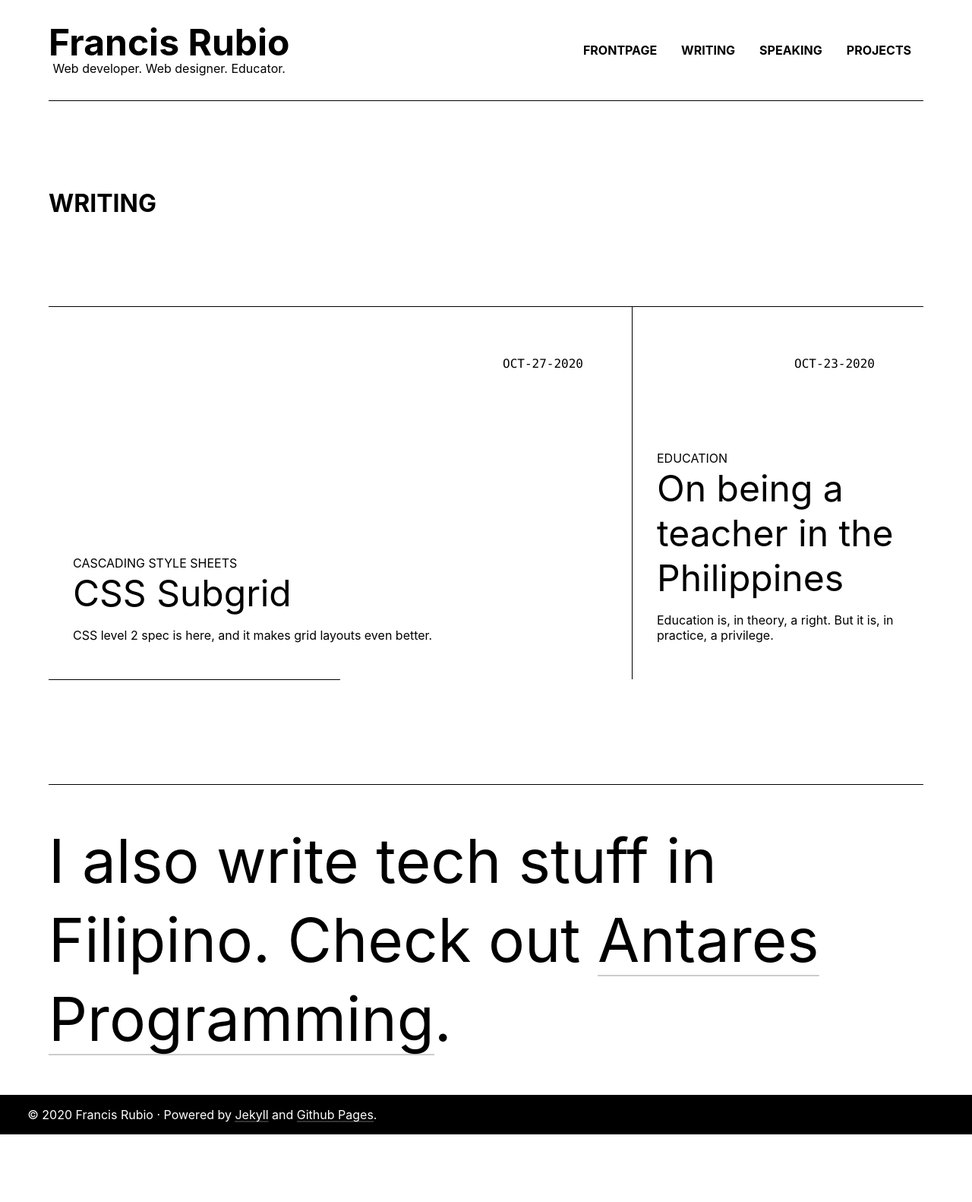
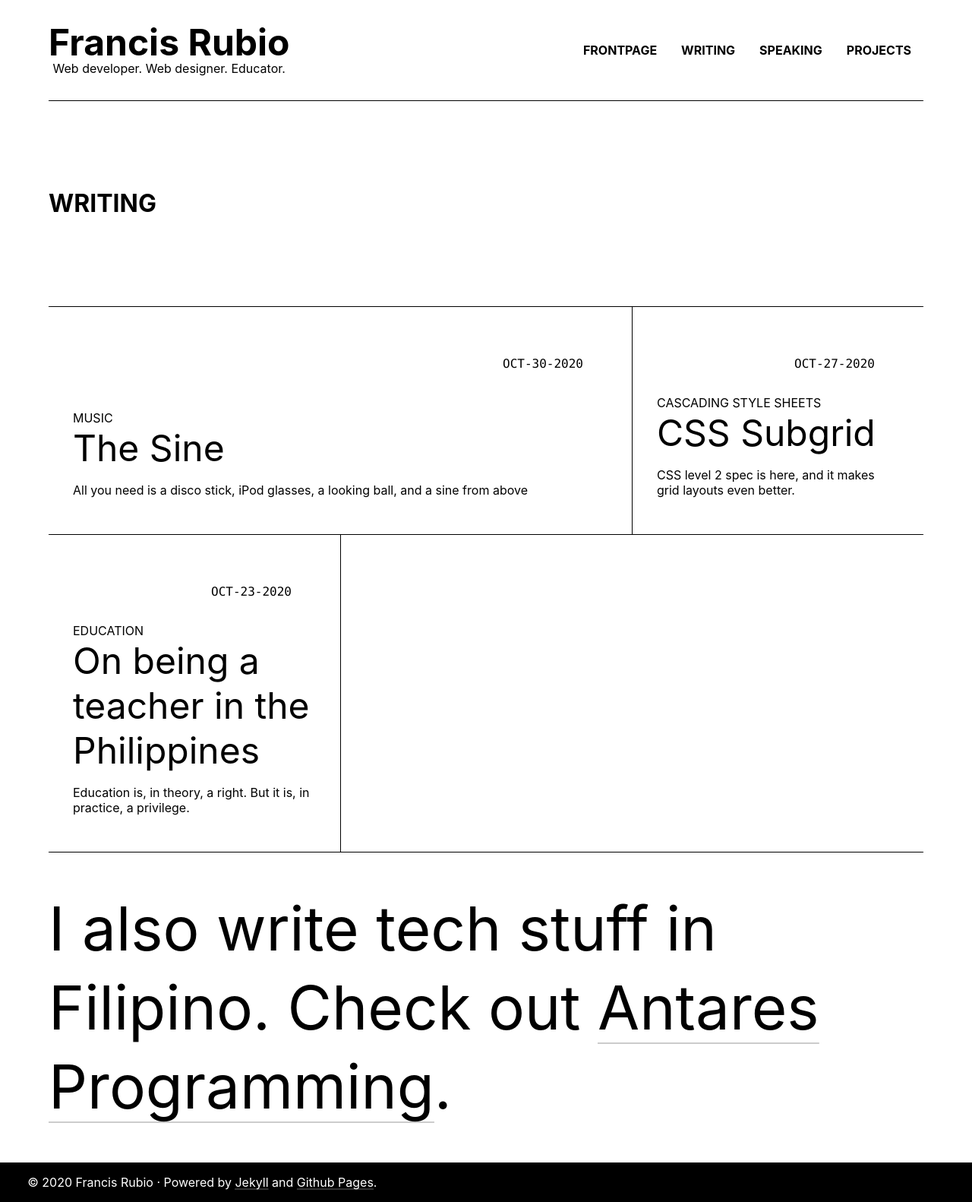
Before and after one commit to maniczirconium/maniczirconium.github.io, a Jekyll site: the page built from pages/blog.html, in a window 1280 px wide. Shown: the whole page at 76% size. Built offline with Jekyll 4.4.1, drawn with Linux system fonts in a browser that asks for light colours; comment, search, counter and statistics services are not loaded; before the commit the page ends 1493 px from its top, so only the background shows below that; some of the changed lines change nothing that is shown.

Commit message:
:construction: Added new post

```diff
--- /dev/null
+++ b/_posts/2020-10-30-the-sine.md
@@ -0,0 +1,48 @@
+---
+title: The Sine
+layout: post
+description: All you need is a disco stick, iPod glasses, a looking ball, and a sine from above
+category: Music
+---
+
+I have been a long time <dfn>Little Monster</dfn>, which is what Lady Gaga's fans call themselves. Little Monsters have had a really strong connection to Lady Gaga. And while you might think that we all look the same, wearing the same crazy costumes like Gaga, it is quite to the contrary. Lady Gaga's career is dedicated not to create fans that look like clones of her, but rather people who are unapologetically themselves, ones who will fight to the death for their freedom to be themselves.
+
+Lady Gaga's rise to fame started in 2008 with the release of her debut single <i>Just Dance</i>. The lyrics of that song would be what people call <q>basic</q>. However, the sound was so fresh at the time that it topped the chart, albeit it took several months. That time, people looked at her like she was just another pop star with a gimmick to catch everyone's attention. But soon enough, the world realized how big of an impact she would make.
+
+## A cultural reset
+
+Upon Gaga's arrival, pop culture was reset. Because of her crazy looks and the new sound she has reintroduced into the pop music scene, her contemporaries were forced to up their game. As a result, pop music in general was changed.
+
+If any person from the general public were to be asked what makes Lady Gaga an iconic artist, they would most probably say that it's her clothes and costumes. Gaga has been really successful in incorporating glamorous regalia into her music. Most people might have felt she was overdoing things, or that she was a fashion disaster, but like she said, <q>They don't know anything about fashion.</q> Whether she was a fashion icon or a gimmicky disaster is a subjective discussion. But there's no denying the fact that her tactics impacted artists like Katy Perry, Rihanna, and Jessie J.
+
+Lady Gaga's iconic looks have been cemented in pop culture history. Her first iconic look is the hooded leotard that she wore in her performances, along with the iPod glasses and the now iconic disco stick[^1]. During the transition from her debut album <i>The Fame</i> to her follow-up EP <i>The Fame Monster</i>, her looks where characteristically darker in theme, alluding to the <i>monsters</i> she wrote about in the EP. One particular look that stands out is Gaga's outrageously high heels.
+
+And no one was prepared for her most iconic look: the meat dress as it is now called. For the 2010 VMAs, she wore a few different looks as she accepted several wins for her single <i>Bad Romance</i>. But one that stood out is the dress she wore that is made of raw meat as she accepted her win for Video of the Year for <i>Bad Romance</i>. This iconic pop history event has spawned several documentaries and countless essays and fan video analysis online.
+
+Lady Gaga has an outstanding vocal talent and mindblowing writing skills. But music is a multi-million-dollar business, and to stay on top, talent is not enough. It could be argued that Lady Gaga is just a brilliant marketing strategist. Only she can look schizophrenic and at the same time make it look cool and smart. And she singlehandedly reset pop culture&mdash;she made fashion and art accessible to the general public that they ate it up so much other pop artists were forced to be just like her and change and transform from one album cycle to another. Art is enough as it is, but in a business, art is worthless regardless of its impact if it cannot generate revenue. And that is what Gaga did very well.
+
+## When the applause were silent
+
+Historically speaking, Lady Gaga's cultural impact is really saturated. She did all of these in just a span of ten years. And throughout her career, she was only on the very forefront of pop music revolution for three or four years before she was relatively pushed aside. Her fourth studio album <i>ARTPOP</i>, although still successful in its own regard, was underwhelming compared to her previous three albums <i>The Fame</i>, <i>The Fame Monster</i>, and <i>Born This Way</i>. These led to her fading from the limelight and pursuing jazz music to find her passion once more.
+
+And even in the years when she was <i>away</i>, Lady Gaga's intelligent storytelling and mind-boggling discernment for the sociology of fame is still evident. Going back to her final single from <i>The Fame</i>, <i>Paparazzi</i>, she has talked about a pop star's rise to fame and her downfall. This has also been portrayed in the music video. Her chilling performance at the 2009 VMAs, although overshadowed by Kanye West interrupting Taylor Swift's acceptance speech, was without a doubt another remarkable event in pop culture history. In that performance, she has portrayed what she calls <q>the decay of the blonde pop star,</q> a chilling yet dramatic downfall of a pop superstar. This is a perfect way to end the album cycle for <i>The Fame</i>, which tackled the glamour of being famous, and to transition into her EP, <i>The Fame Monster</i>, which is a commentary on the negative effects of fame.
+
+> Isn't that what people want, to see how people who have it all lose it all?
+> <cite>Lady Gaga in her interview with 60 Minutes</cite>
+
+This almost feels like a self-fulfilling prophecy, but Lady Gaga's career has followed the same trajectory as the careers of the stars she commented on like Princess Diana, Marilyn Monroe, Judy Garland, Jon Benet Ramsey, Liberace, and Jesus Christ himself&mdash;all of which suffered untimely deaths at the height of their superstardom. Although Gaga didn't die, she almost did. In a recent interview for her sixth studio album <i>Chromatica</i>, Lady Gaga admitted to having suicidal tendencies. Needless to say, Lady Gaga is smart enough to have a deep understanding of how fame works, but even her didn't escape the claws of the fame monster itself.
+
+Lady Gaga suffered severe body pains during her <i>Born This Way Ball</i> tour. It was prematurely ended after she suffered from a labral tear that required her to undergo surgery. Her success was abruptly paused, and for a moment, she disappeared from the spotlight. During her recovery, she prepared for the release of her fourth studio album <i>ARTPOP</i>, which she sarcastically said would be the album of the millenium. It has morphed in terms of its concept throughout the time she was writing it, but ultimately it became an album that experiments about the dream of high-brow art and pop culture coming together, something that she has done right from the start of her career.
+
+<i>ARTPOP</i> had such high hopes. It spawned numerous attempts to bring high-brow art like the <i>Birth of Venus</i> by Sandro Botticelli into the mainstream pop culture. It attempted to make Lady Gaga the first ever pop star to perform in space with its partnership with NASA. It attempted to put out an app that would have enabled her to release new tracks from the record's infamous yet non-existent second act. However, all of these failed to come into fruition.
+
+Arguably, <i>ARTPOP</i>'s underwhelming chart performance and its unaccomplished goals are arguably not Lady Gaga's fault. It just came during a time in her life when people she trusted the most betrayed her.[^2] But regardless of who's fault it was, Lady Gaga's demise is exactly just as expected of superstars: it was a dramatic downfall.
+
+*[EP]: Extended Play
+*[VMAs]: Video Music Awards
+*[NASA]: National Aeronautics and Space Agency
+
+
+[^1]: Lady Gaga always lugged her disco stick around during the album cycle for her debut album <i>The Fame</i>. She also referenced this in her single <i>Lovegame</i>. When asked in an interview what the disco stick represented, she responded <q>it's a penis</q>.
+
+[^2]: Lady Gaga severed ties with her former manager, Troy Carter, after he reportedly neglected her when he couldn't profit off of her any longer after her hip injury and the failure of Applause to reach the top of the charts.
--- a/_sass/_typography.scss
+++ b/_sass/_typography.scss
@@ -51,15 +51,18 @@ h2 {
 
 blockquote {
   position: relative;
-  padding: 1em;
+  padding: 1em ;
   margin: calc(1em + 15px) auto;
   max-width: 55ch;
-  font-family: var(--monospace);
-  font-size: 2rem;
   text-align: center;
   border: 1px solid black;
   box-shadow: 15px 15px 0 black;
   margin-bottom: calc(1em + 15px);
+
+  &, p {
+    font-family: var(--monospace) !important;
+    font-size: 2rem !important;
+  }
 
   p {
     margin: 0;
@@ -84,6 +87,14 @@ blockquote {
     padding: 1em 1.25em;
     background-repeat: no-repeat;
     background-position: center;
+  }
+
+  cite {
+    display: block;
+    font-family: var(--sans);
+    font-size: 1rem;
+    font-style: normal;
+    margin-top: 2rem;
   }
 }
 
```
Also changed, not shown: 1 other file.
